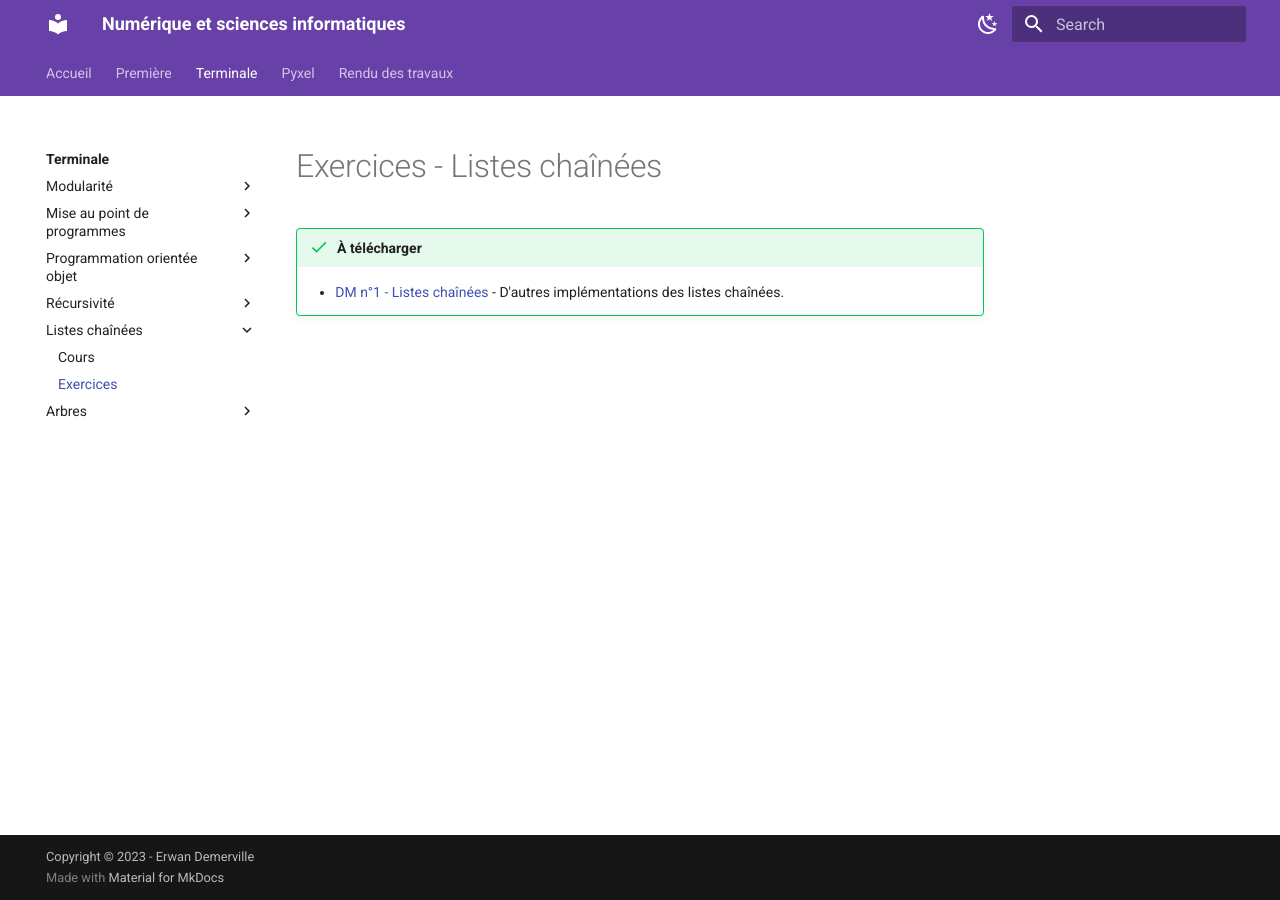
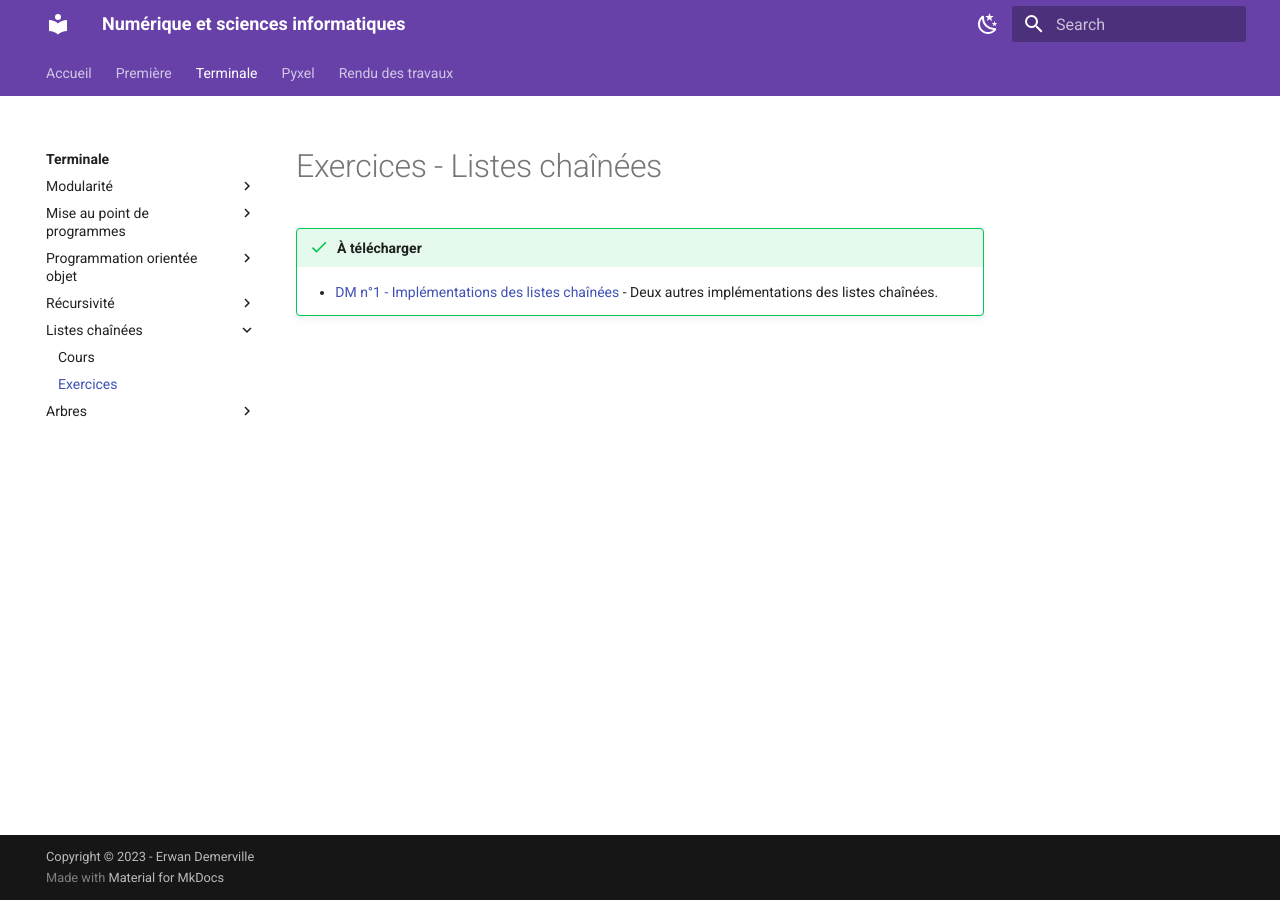
Before and after one commit to erwandemerville/nsi, an MkDocs documentation site: the page built from docs/terminale/listes/exercices.md, in a window 1280 px wide. Built offline with MkDocs 1.6.1 and Material for MkDocs 9.7.7, drawn with Linux system fonts in a browser that asks for light colours.

Commit message:
Ajout DM1 listes chainees

```diff
--- a/docs/terminale/listes/exercices.md
+++ b/docs/terminale/listes/exercices.md
@@ -1,4 +1,4 @@
 # Exercices - Listes chaînées
 
 !!! success "À télécharger"
-    - [DM n°1 - Listes chaînées](){ target="_blank" } - D'autres implémentations des listes chaînées.
+    - [DM n°1 - Implémentations des listes chaînées](exercices/dm1/DM1.ipynb){ target="_blank" } - Deux autres implémentations des listes chaînées.
```
Also changed, not shown: docs/terminale/listes/exercices/dm1/DM1.ipynb (added), 1 other file.
